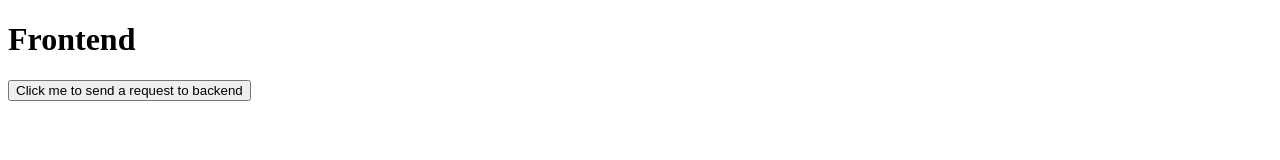
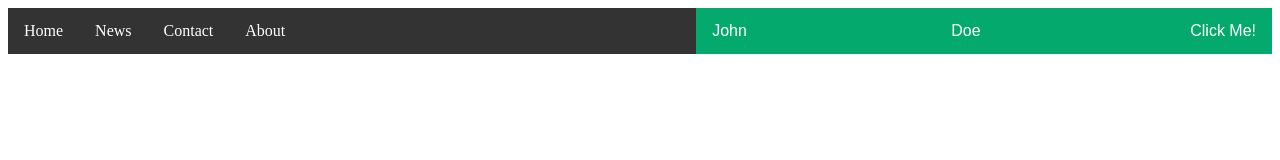
Before and after one commit to Raduk900/Some-web, a website: page js/public/templates/index.html in a window 1280 px wide. Drawn offline with Linux system fonts and the light colour scheme.

Commit message:
Some changes

```diff
--- a/js/public/templates/index.html
+++ b/js/public/templates/index.html
@@ -1,13 +1,20 @@
 <!DOCTYPE html>
-<html lang="en">
-<head>
-    <meta charset="UTF-8">
-    <meta name="viewport" content="width=device-width, initial-scale=1.0">
-    <title>Frontend</title>
-</head>
+<html>
+  <head>
+    <link rel="stylesheet" type="text/css" href="style.css" />
+    <script src="script.js"></script>
+  </head>
 <body>
-    <h1>Frontend</h1>
-    <button id="myButton">Click me to send a request to backend</button>
-    <script src="script.js"></script>
+
+<ul>
+  <li><a class="active" href="#home">Home</a></li>
+  <li><a href="#news">News</a></li>
+  <li><a href="#contact">Contact</a></li>
+  <li><a href="#about">About</a></li>
+  <button type="button" id="myButton">Click Me!</button>
+  <input type="text" id="lname" name="lname" value="Doe">
+  <input type="text" id="fname" name="fname" value="John">
+</ul>
+
 </body>
 </html>
```
